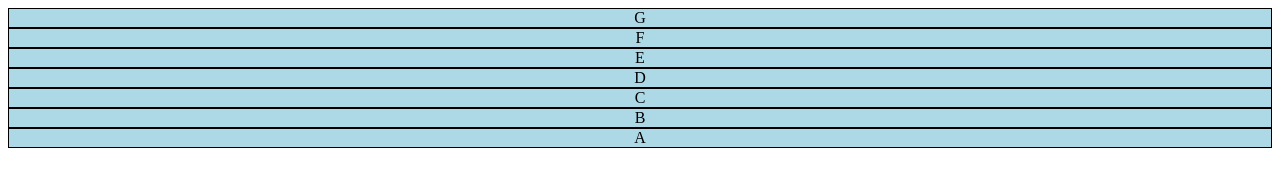
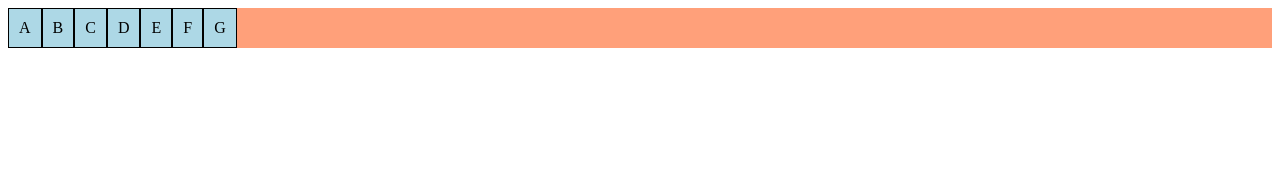
Before and after one commit to VictorKalashinikov/Modulo5CevHTML, a plain HTML site: page Flexbox -CSS/flex002/index.html in a window 1280 px wide. Drawn offline with Linux system fonts and the light colour scheme.

Commit message:
Update index.html

```diff
--- a/Flexbox -CSS/flex002/index.html
+++ b/Flexbox -CSS/flex002/index.html
@@ -8,14 +8,13 @@
         div.container {
             background-color: lightsalmon;
             display: flex;
-            flex-direction: column-reverse;
         }
 
         div.item {
             background-color: lightblue;
             border: 1px solid black;
             text-align: center;
-            flex: auto;
+            padding: 10px;
         }
     </style>
 </head>
```
